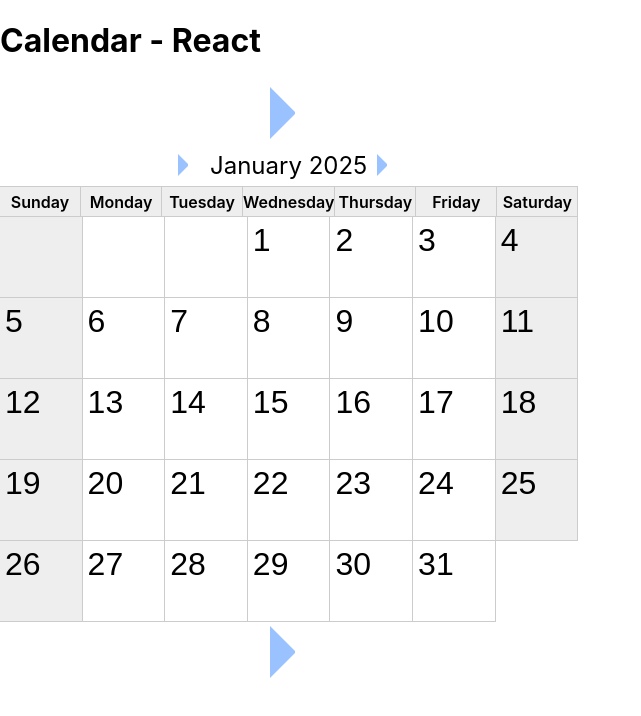
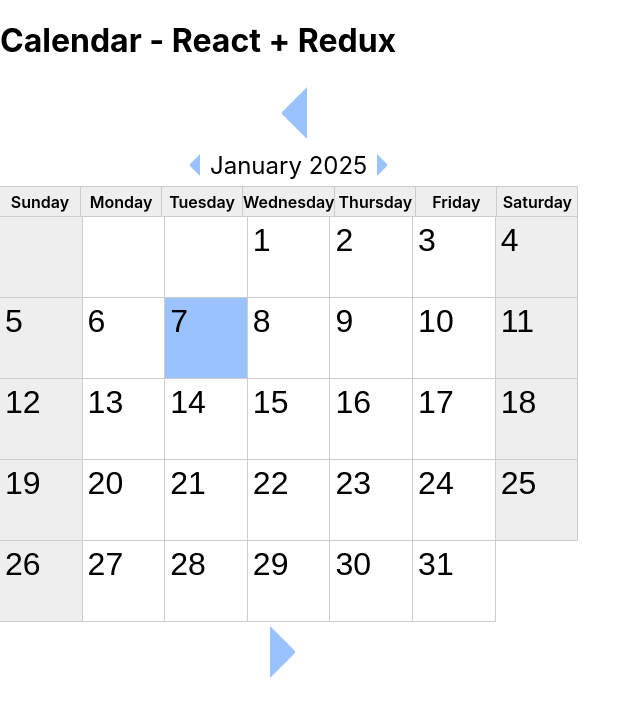
Before and after one commit to jedi1118/calendar-react, a React (Create React App) app: page / in a window 1280 px wide. Shown: the top 716 px of the page, without its empty margins (0-641 px from the left). Built offline with nearby package versions, Linux system fonts and the light colour scheme.

Commit message:
fix "today" display and logic

```diff
--- a/public/index.html
+++ b/public/index.html
@@ -28,7 +28,7 @@
   </head>
   <body>
     <noscript>You need to enable JavaScript to run this app.</noscript>
-    <h1>Calendar - React</h1>
+    <h1>Calendar - React + Redux</h1>
     <div id="root"></div>
     <!--
       This HTML file is a template.
--- a/src/CalendarButton.js
+++ b/src/CalendarButton.js
@@ -5,8 +5,8 @@ function CalendarButton({direction}) {
     const dispatch = useDispatch();
 
     return (
-        <div className={`button-wrapper ${direction ? "next":"prev"}`}>
-            <button onClick={() => { direction ? dispatch(toNextMonth()) : dispatch(toPreviousMonth())}}></button>
+        <div className={`button-wrapper ${direction === 1? "next":"prev"}`}>
+            <button onClick={() => { direction ===1? dispatch(toNextMonth()) : dispatch(toPreviousMonth())}}></button>
         </div>
     );
 }
--- a/src/CalendarDay.js
+++ b/src/CalendarDay.js
@@ -1,15 +1,19 @@
-function CalendarDay({calendarMonth, calendarYear, day, dateKey, onShowDetail, tasks}) {
-        // console.log('#### CalendarDay:', this.props.dateKey);
-        // getMonth() is 0 based, need to +1
+import { useSelector, useDispatch } from 'react-redux';
+
+function CalendarDay(props/*{calendarMonth, calendarYear, day, dateKey, onShowDetail, tasks}*/) {
+        const month = useSelector((state) => state.calendar.month);
+        const year = useSelector((state) => state.calendar.year);
+
+        // getMonth() is 0 based
         const today = new Date();
-        const isToday = day === today.getDate() &&
-            calendarMonth === today.getMonth()+1  && calendarYear === today.getFullYear();
+        const isToday = props.day === today.getDate() &&
+            month === today.getMonth()  && year === today.getFullYear();
         return (
-        <button className={isToday?"today":""} onClick={() => {onShowDetail(dateKey)}}>
-            <span className="day">{day}</span>
+        <button className={isToday?"today":""} onClick={() => {/*onShowDetail(props.dateKey)*/}}>
+            <span className="day">{props.day}</span>
             {
-                tasks && tasks[dateKey] &&
-                    <span className="todo">{tasks[dateKey].length} tasks</span>
+                props.tasks && props.tasks[props.dateKey] &&
+                    <span className="todo">{props.tasks[props.dateKey].length} tasks</span>
             }
             </button>
         );
--- a/src/DayInfo.js
+++ b/src/DayInfo.js
@@ -1,3 +1,7 @@
+import React, { useState } from 'react';
+import { useSelector, useDispatch } from 'react-redux';
+
+
 function DayInfo(props) {
     // constructor(props) {
     //     super(props);
@@ -5,19 +9,19 @@ function DayInfo(props) {
     //     this.handleChange = this.handleChange.bind(this);
     //     this.handleAdd = this.handleAdd.bind(this);
     // }
-    function handleChange(event) {
-        this.setState({error: false});
-        this.setState({value: event.target.value});
-    }
-    function handleAdd() {
-        if (this.state.value === '') {
-            this.setState({error: true});
-            return;
-        }
-        this.setState({error: false});
-        this.props.onAdd(this.props.dateKey, this.state.value);
-        this.setState({value : ''});
-    }
+    // function handleChange(event) {
+    //     this.setState({error: false});
+    //     this.setState({value: event.target.value});
+    // }
+    // function handleAdd() {
+    //     if (this.state.value === '') {
+    //         this.setState({error: true});
+    //         return;
+    //     }
+    //     this.setState({error: false});
+    //     this.props.onAdd(this.props.dateKey, this.state.value);
+    //     this.setState({value : ''});
+    // }
     // render() {
         // console.log('##########DayInfo', this.props);
         const dayTasks = this.props && this.props.tasks && this.props.tasks[this.props.dateKey];
@@ -38,8 +42,8 @@ function DayInfo(props) {
         {this.props.dateKey &&
             <React.Fragment>
             <div className="add-label">Add a new task</div>
-            <textarea value={this.state.value} onChange={this.handleChange}/>
-            { this.state.error && <span className="detail-add-err">Please enter a description</span>}
+            <textarea value={1/*this.state.value*/} onChange={this.handleChange}/>
+            { /*this.state.error &&*/ <span className="detail-add-err">Please enter a description</span>}
             <div>
                 <button onClick={this.handleAdd}>Add</button>
             </div>
```
Also changed, not shown: src/Calendar.js (+6 -5 lines), 1 other file (tests, documents, lock files or other folders).
